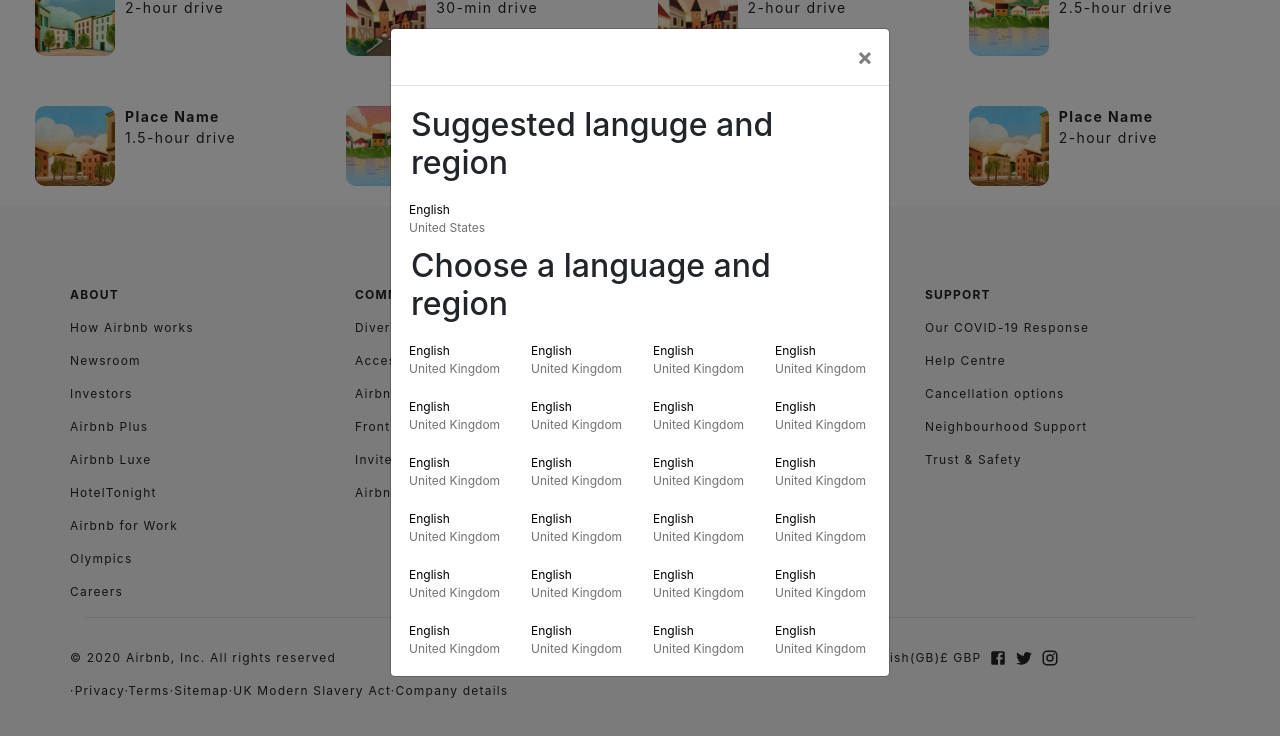
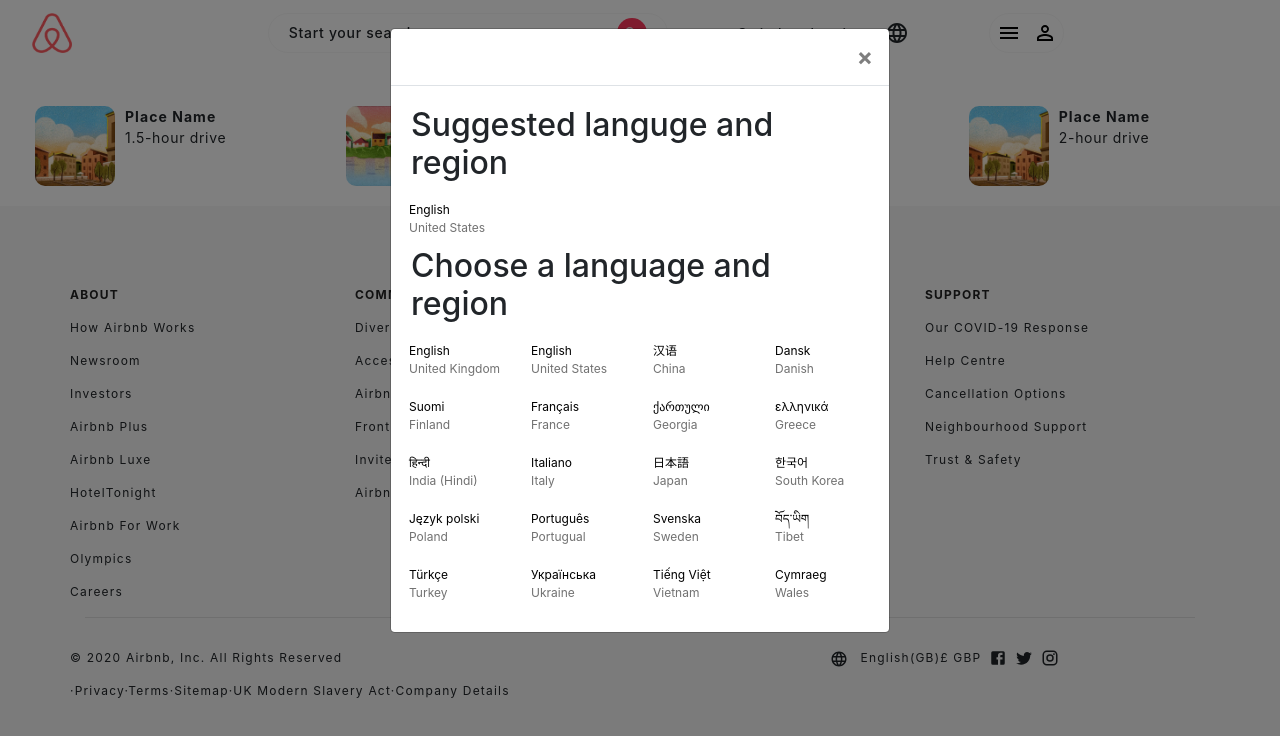
Before and after one commit to youCanCallMeStevie/airbnb-clone, a React (Create React App) app: page / in a window 1280 px wide. Both pictures are taken after a click on the element "English(GB)". Shown: the part 574-1310 px from the top of the page. Built offline with nearby package versions, Linux system fonts and the light colour scheme.

Commit message:
nav bar added, breaking points added

```diff
--- a/src/App.css
+++ b/src/App.css
@@ -16,3 +16,7 @@
   min-height: 100vh;
   font-family: "Nunito Sans", sans-serif;
 }
+
+.selectedItem {
+  border: 50px solid black;
+}
--- a/src/App.js
+++ b/src/App.js
@@ -5,29 +5,52 @@
 import LanguageModal from "./Components/LanguageModal/LanguageModal";
 import HeroSection from "./Components/HeroSection/HeroSection"
 import LocationIcons from "./Components/LocationIcons/LocationIcons";
+import NavBarOnScroll from "./Components/NavBarOnScroll/NavBarOnScroll";
+import SmallScreenNavbar from "./Components/SmallScreenNavbar/SmallScreenNavbar";
+
 
 class App extends Component {
   state = {
     showModal: false,
     loading: true,
     error: false,
+    selected: false,
   };
   handleModalToggle = async () => {
     this.setState({
       showModal: !this.state.showModal,
     });
   };
+
+
+  selectedItem = (e) => {
+    const element = e.currentTarget;
+    element.classList.toggle("selectedItem")
+}
+
+
+handleChange(event) {
+  this.setState({value: event.target.value});
+}
+
+handleSubmit(event) {
+  alert('A name was submitted: ' + this.state.value);
+  event.preventDefault();
+}
   render() {
     const { showModal, loading } = this.state;
 
     return (
       <div>
+        <SmallScreenNavbar handleChange={this.handleChange} handleSubmit={this.handleSubmit}/>
+        <NavBarOnScroll handleChange={this.handleChange} handleSubmit={this.handleSubmit}/>
         <HeroSection/>
         <LocationIcons/>
         <BottomIndex toggleModal={this.handleModalToggle}/>
         <LanguageModal
           showModal={showModal}
           toggleModal={this.handleModalToggle}
+          selectedItem={this.selectedItem}
         />
       </div>
     );
--- a/src/Components/BottomIndex/BottomIndex.css
+++ b/src/Components/BottomIndex/BottomIndex.css
@@ -2,6 +2,7 @@
   padding-top: 50px;
   font-size: 12px;
   font-weight: 400;
+  text-transform: capitalize;
   letter-spacing: 0.1em;
   background-color: var(--grey-footer);
   padding-bottom: 100px;
--- a/src/Components/HeroSection/HeroSection.jsx
+++ b/src/Components/HeroSection/HeroSection.jsx
@@ -1,5 +1,5 @@
 import React from "react";
-import { Jumbotron, Container,Image } from "react-bootstrap";
+import { Image } from "react-bootstrap";
 import Background from "../../Assets/Cartoons/moutain_cottage_cartoon_jumbotron.png";
 import "../HeroSection/HeroSection.css";
 
--- a/src/Components/LanguageModal/LanguageModal.css
+++ b/src/Components/LanguageModal/LanguageModal.css
@@ -50,3 +50,7 @@
   max-width: none !important;
   padding: 20px;
 }
+
+.selectedItem {
+  border: 1px solid black;
+}
--- a/src/Components/LanguageModal/LanguageModal.jsx
+++ b/src/Components/LanguageModal/LanguageModal.jsx
@@ -2,7 +2,7 @@
 import { Modal, Col, Row } from "react-bootstrap";
 import "../LanguageModal/LanguageModal.css";
 
-function LanguageModal({ toggleModal, showModal }) {
+function LanguageModal({ toggleModal, showModal, selectedItem }) {
   return (
     <div>
       <Modal
@@ -18,7 +18,7 @@
         <Modal.Body className="language-modal">
           <h2>Suggested languge and region</h2>
           <Row>
-              <Col xs={6} md={3} className="language-cells" tabindex="-1">
+              <Col xs={6} md={3} className="language-cells">
                 <div className="language">English</div>
                 <div className="country">United States</div>
               </Col>
@@ -27,146 +27,92 @@
           <div >
             <Row>
               <Col xs={6} md={3} className="language-cells" tabindex="-1">
-                <div className="language">English</div>
+                <div className="language" value="en">English</div>
                 <div className="country">United Kingdom</div>
               </Col>
-              <Col xs={6} md={3} className="language-cells " tabindex="-1">
-                <div className="language">English</div>
-                <div className="country">United Kingdom</div>
+              <Col xs={6} md={3} className="language-cells" tabindex="-1">
+                <div className="language" value="eng">English</div>
+                <div className="country">United States</div>
               </Col>
               <Col xs={6} md={3} className="language-cells"  tabindex="-1">
-                <div className="language">English</div>
-                <div className="country">United Kingdom</div>
+                <div className="language" value="zh">汉语</div>
+                <div className="country">China</div>
               </Col>
               <Col xs={6} md={3} className="language-cells"  tabindex="-1">
-                <div className="language">English</div>
-                <div className="country">United Kingdom</div>
+                <div className="language" value="da">Dansk</div>
+                <div className="country">Danish</div>
+              </Col>
+            </Row>
+            <Row>
+            <Col xs={6} md={3} className="language-cells"  tabindex="-1">
+                <div className="language" value="fi">Suomi</div>
+                <div className="country">Finland</div>
+              </Col>
+              <Col xs={6} md={3} className="language-cells"  tabindex="-1">
+                <div className="language" value="fr">Français</div>
+                <div className="country">France</div>
+              </Col>
+              <Col xs={6} md={3} className="language-cells"  tabindex="-1">
+                <div className="language" value="ka">ქართული</div>
+                <div className="country">Georgia</div>
+              </Col>
+              <Col xs={6} md={3} className="language-cells"  tabindex="-1">
+                <div className="language" value="el">ελληνικά</div>
+                <div className="country">Greece</div>
               </Col>
             </Row>
             <Row>
               <Col xs={6} md={3} className="language-cells" tabindex="-1">
-                <div className="language">English</div>
-                <div className="country">United Kingdom</div>
+                <div className="language" value="hi">हिन्दी</div>
+                <div className="country">India (Hindi)</div>
               </Col>
               <Col xs={6} md={3} className="language-cells" tabindex="-1">
-                <div className="language">English</div>
-                <div className="country">United Kingdom</div>
+                <div className="language" value="it">Italiano</div>
+                <div className="country">Italy</div>
               </Col>
               <Col xs={6} md={3} className="language-cells" tabindex="-1">
-                <div className="language">English</div>
-                <div className="country">United Kingdom</div>
+                <div className="language" value="ja">日本語</div>
+                <div className="country">Japan</div>
               </Col>
               <Col xs={6} md={3} className="language-cells" tabindex="-1">
-                <div className="language">English</div>
-                <div className="country">United Kingdom</div>
+                <div className="language" value="ko">한국어</div>
+                <div className="country">South Korea</div>
               </Col>
             </Row>
             <Row>
               <Col xs={6} md={3} className="language-cells" tabindex="-1">
-                <div className="language">English</div>
-                <div className="country">United Kingdom</div>
+                <div className="language" value="pl">Język polski</div>
+                <div className="country">Poland</div>
               </Col>
               <Col xs={6} md={3} className="language-cells" tabindex="-1">
-                <div className="language">English</div>
-                <div className="country">United Kingdom</div>
+                <div className="language" value="pt">Português</div>
+                <div className="country">Portugual</div>
               </Col>
               <Col xs={6} md={3} className="language-cells" tabindex="-1">
-                <div className="language">English</div>
-                <div className="country">United Kingdom</div>
+                <div className="language" value="sv">Svenska</div>
+                <div className="country">Sweden</div>
               </Col>
               <Col xs={6} md={3} className="language-cells" tabindex="-1">
-                <div className="language">English</div>
-                <div className="country">United Kingdom</div>
+                <div className="language" value="bo">བོད་ཡིག</div>
+                <div className="country">Tibet</div>
               </Col>
             </Row>
             <Row>
               <Col xs={6} md={3} className="language-cells" tabindex="-1">
-                <div className="language">English</div>
-                <div className="country">United Kingdom</div>
+                <div className="language" value="tr">Türkçe</div>
+                <div className="country">Turkey</div>
               </Col>
               <Col xs={6} md={3} className="language-cells" tabindex="-1">
-                <div className="language">English</div>
-                <div className="country">United Kingdom</div>
+                <div className="language" value="uk">Українська</div>
+                <div className="country">Ukraine</div>
               </Col>
               <Col xs={6} md={3} className="language-cells" tabindex="-1">
-                <div className="language">English</div>
-                <div className="country">United Kingdom</div>
+                <div className="language" value="vi">Tiếng Việt</div>
+                <div className="country">Vietnam</div>
               </Col>
               <Col xs={6} md={3} className="language-cells" tabindex="-1">
-                <div className="language">English</div>
-                <div className="country">United Kingdom</div>
-              </Col>
-            </Row>
-            <Row>
-              <Col xs={6} md={3} className="language-cells" tabindex="-1">
-                <div className="language">English</div>
-                <div className="country">United Kingdom</div>
-              </Col>
-              <Col xs={6} md={3} className="language-cells" tabindex="-1">
-                <div className="language">English</div>
-                <div className="country">United Kingdom</div>
-              </Col>
-              <Col xs={6} md={3} className="language-cells" tabindex="-1">
-                <div className="language">English</div>
-                <div className="country">United Kingdom</div>
-              </Col>
-              <Col xs={6} md={3} className="language-cells" tabindex="-1">
-                <div className="language">English</div>
-                <div className="country">United Kingdom</div>
-              </Col>
-            </Row>
-            <Row>
-              <Col xs={6} md={3} className="language-cells" tabindex="-1">
-                <div className="language">English</div>
-                <div className="country">United Kingdom</div>
-              </Col>
-              <Col xs={6} md={3} className="language-cells" tabindex="-1">
-                <div className="language">English</div>
-                <div className="country">United Kingdom</div>
-              </Col>
-              <Col xs={6} md={3} className="language-cells" tabindex="-1">
-                <div className="language">English</div>
-                <div className="country">United Kingdom</div>
-              </Col>
-              <Col xs={6} md={3} className="language-cells" tabindex="-1">
-                <div className="language">English</div>
-                <div className="country">United Kingdom</div>
-              </Col>
-            </Row>
-            <Row>
-              <Col xs={6} md={3} className="language-cells" tabindex="-1">
-                <div className="language">English</div>
-                <div className="country">United Kingdom</div>
-              </Col>
-              <Col xs={6} md={3} className="language-cells" tabindex="-1">
-                <div className="language">English</div>
-                <div className="country">United Kingdom</div>
-              </Col>
-              <Col xs={6} md={3} className="language-cells" tabindex="-1">
-                <div className="language">English</div>
-                <div className="country">United Kingdom</div>
-              </Col>
-              <Col xs={6} md={3} className="language-cells" tabindex="-1">
-                <div className="language">English</div>
-                <div className="country">United Kingdom</div>
-              </Col>
-            </Row>
-            <Row>
-              <Col xs={6} md={3} className="language-cells" tabindex="-1">
-                <div className="language">English</div>
-                <div className="country">United Kingdom</div>
-              </Col>
-              <Col xs={6} md={3} className="language-cells" tabindex="-1">
-                <div className="language">English</div>
-                <div className="country">United Kingdom</div>
-              </Col>
-              <Col xs={6} md={3} className="language-cells" tabindex="-1">
-                <div className="language">English</div>
-                <div className="country">United Kingdom</div>
-              </Col>
-              <Col xs={6} md={3} className="language-cells" tabindex="-1">
-                <div className="language">English</div>
-                <div className="country">United Kingdom</div>
+                <div className="language" value="cy">Cymraeg</div>
+                <div className="country">Wales</div>
               </Col>
             </Row>
           </div>
--- a/src/Components/LocationIcons/LocationIcons.css
+++ b/src/Components/LocationIcons/LocationIcons.css
@@ -13,11 +13,11 @@
   font-size: 14px;
   font-weight: 700;
   text-transform: capitalize;
-  letter-spacing: 0.1em;
+  letter-spacing: 0.075em;
 }
 .drive-time {
   font-size: 14px;
   font-weight: 400;
   text-transform: lowercase;
-  letter-spacing: 0.1em;
+  letter-spacing: 0.05em;
 }
--- /dev/null
+++ b/src/Components/NavBarOnScroll/NavBarOnScroll.css
@@ -0,0 +1,84 @@
+@media only screen and (max-width: 755px) {
+  .navbar-onscroll-container {
+    display: none !important;
+  }
+}
+
+.navbar-onscroll-container {
+  position: fixed;
+  left: 0;
+  top: 0;
+  height: 70px;
+  background-color: white;
+  width: 100vw;
+  z-index: 1;
+}
+
+.navbar-item-wrap {
+  display: flex;
+  margin: auto;
+  padding-right: 20px;
+}
+
+.searchbox-button {
+  margin: auto;
+  width: 400px;
+  height: 40px;
+  border: 1px solid var(--grey-footer);
+  border-radius: 50px;
+}
+
+.navbar-item-wrap p {
+  position: relative;
+  font-size: 14px;
+  font-weight: 500;
+  letter-spacing: 0.05em;
+  margin: auto;
+  padding-right: 20px;
+  padding-left: 20px;
+  display: flex;
+  justify-content: space-between;
+}
+
+.search-background {
+  background-color: var(--airbnb-pink);
+  height: 30px;
+  width: 30px;
+  border-radius: 50%;
+  margin-bottom: 5px;
+  margin-top: -4px;
+}
+
+.searchbox-button .MuiSvgIcon-root {
+  color: white;
+  padding-top: 7px;
+  padding-left: 5px;
+}
+
+.hosting-wrapper {
+  display: flex;
+  margin: auto;
+  padding-left: 50px;
+  padding-right: 80px;
+}
+
+.user-hamburger-wrapper {
+  width: 75px;
+  height: 40px;
+  border: 1px solid var(--grey-footer);
+  border-radius: 50px;
+  display: flex;
+  align-items: center;
+  justify-content: space-around;
+}
+.user-hamburger-wrapper .MuiSvgIcon-root {
+  color: black;
+}
+
+.searchbox-button:hover,
+.searchbox-button:focus,
+.user-hamburger-wrapper:hover,
+.user-hamburger-wrapper:focus {
+  box-shadow: 0 0.5em 0.5em -0.4em var(--grey-footer);
+  /* transform: translateY(-0.05em); */
+}
--- /dev/null
+++ b/src/Components/NavBarOnScroll/NavBarOnScroll.jsx
@@ -0,0 +1,55 @@
+import React from "react";
+import { Navbar } from "react-bootstrap";
+import "../NavBarOnScroll/NavBarOnScroll.css";
+import PinkLogo from "../../Assets/AirBnb-Logos/airbnb_pink_solo_logo.png";
+import SearchIcon from "@material-ui/icons/Search";
+import LanguageIcon from "@material-ui/icons/Language";
+import MenuIcon from "@material-ui/icons/Menu";
+import PersonOutlineIcon from "@material-ui/icons/PersonOutline";
+
+export default function NavBarOnScroll({handleChange, handleSubmit}) {
+  return (
+    <div className="navbar-onscroll-container">
+      <Navbar>
+        <Navbar.Brand href="#home">
+          <img
+            src={PinkLogo}
+            width="40"
+            height="40"
+            className="d-inline-block ml-3"
+            alt="AirBnB logo"
+          />
+        </Navbar.Brand>
+        <div className="navbar-item-wrap">
+          <div className="searchbox-button">
+            <p style={{ top: "8px" }}>
+              Start your search
+              <div className="search-background">
+                <SearchIcon />
+              </div>
+            </p>
+          </div>
+          {/* <input
+            className="searchbox-button"
+            type="text"
+            // value={this.state.value}
+            onChange={handleChange}
+            placeholder="Start your search"
+          >
+            <div className="search-background">
+              <SearchIcon />
+            </div>
+          </input> */}
+          <div className="hosting-wrapper">
+            <p>Switch to hosting</p>
+            <LanguageIcon />
+          </div>
+          <div className="user-hamburger-wrapper">
+            <MenuIcon />
+            <PersonOutlineIcon />
+          </div>
+        </div>
+      </Navbar>
+    </div>
+  );
+}
--- /dev/null
+++ b/src/Components/SmallScreenNavbar/SmallScreenNavbar.css
@@ -0,0 +1,30 @@
+@media only screen and (min-width: 755px) {
+  .small-navbar-container {
+    display: none !important;
+  }
+}
+
+.small-navbar-container {
+  position: fixed;
+  left: 0;
+  top: 0;
+  height: 70px;
+  background-color: white;
+  width: 100vw;
+  z-index: 1;
+  padding-top: 10px;
+}
+
+.searchbox-area {
+  margin: auto;
+  width: 400px;
+  height: 40px;
+  border: 1px solid var(--grey-footer);
+  border-radius: 50px;
+  box-shadow: 0 0.5em 0.5em -0.4em var(--grey-footer);
+}
+
+.searchbox-area .MuiSvgIcon-root {
+  padding-top: 7px;
+  padding-left: 5px;
+}
--- /dev/null
+++ b/src/Components/SmallScreenNavbar/SmallScreenNavbar.jsx
@@ -0,0 +1,17 @@
+import React from "react";
+import { Form } from "react-bootstrap";
+import SearchIcon from '@material-ui/icons/Search';
+import "../SmallScreenNavbar/SmallScreenNavbar.css";
+
+export default function SmallScreenNavbar({handleChange, handleSubmit}) {
+  return (
+    <div className="small-navbar-container">
+      <div className="searchbox-area">
+          <SearchIcon fontSize="large"/>
+        {/* <Form.Group controlId="searchLocation" >
+          <Form.Control type="text" placeholder="Where are you going?" />
+        </Form.Group> */}
+      </div>
+    </div>
+  );
+}
```
